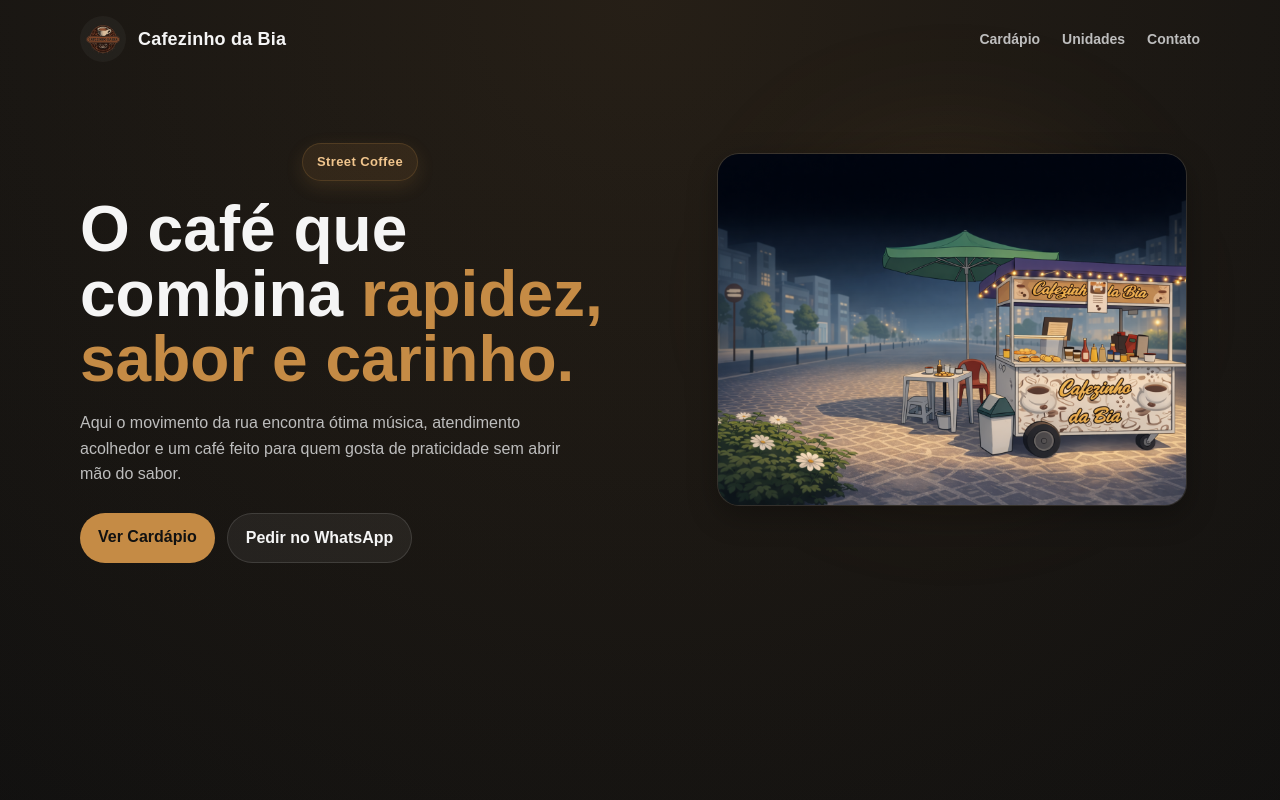
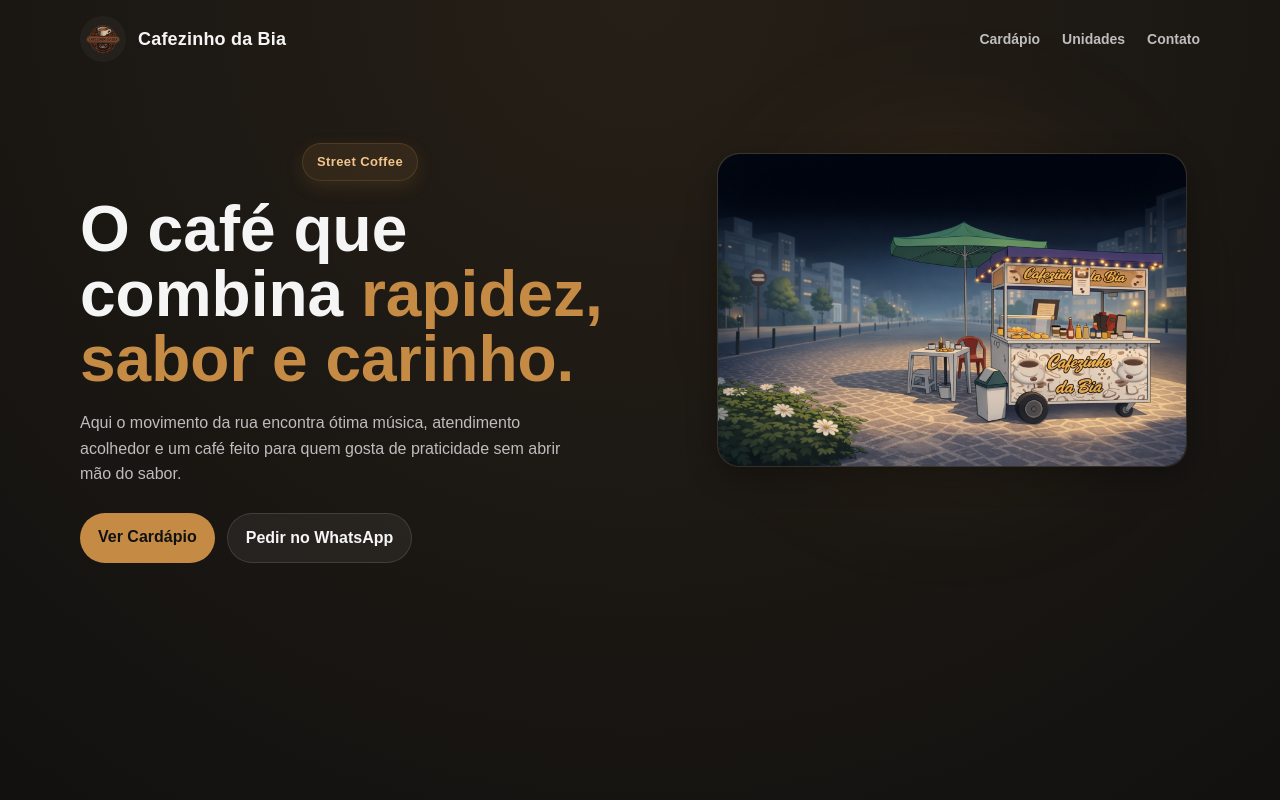
Before and after one commit to djwendelsilva/meu-projeto-cafe, a React (Vite) app: page / in a window 1280 px wide. Shown: the top 800 px of the page. Built offline with nearby package versions, Linux system fonts and the light colour scheme.

Commit message:
solução final imagem mobile

```diff
--- a/src/pages/Home.css
+++ b/src/pages/Home.css
@@ -60,6 +60,7 @@
   justify-content: center;
   align-items: flex-start;
   padding-top: 18px;
+  width: 100%;
 }
 
 .home-glow {
@@ -70,6 +71,7 @@
   background: rgba(197, 139, 69, 0.18);
   border-radius: 50%;
   filter: blur(80px);
+  pointer-events: none;
 }
 
 .home-image-box {
@@ -77,7 +79,6 @@
   z-index: 2;
   width: 100%;
   max-width: 470px;
-  aspect-ratio: 4 / 3;
   border-radius: 22px;
   overflow: hidden;
   background: rgba(255, 255, 255, 0.03);
@@ -90,9 +91,11 @@
 .hero-desktop-img {
   display: block;
   width: 100%;
-  height: 100%;
-  object-fit: cover;
-  object-position: center 58%;
+  height: auto;
+  max-width: 100%;
+  object-fit: contain;
+  object-position: center;
+  border-radius: 22px;
 }
 
 .hero-mobile-img {
@@ -197,15 +200,16 @@
 
   .home-image-box {
     max-width: 360px;
-    width: 100%;
-    aspect-ratio: 4 / 5;
     margin: 0 auto;
     border-radius: 20px;
   }
 
   .hero-desktop-img {
-    object-fit: cover;
-    object-position: center 30%;
+    width: 100%;
+    height: auto;
+    object-fit: contain;
+    object-position: center;
+    border-radius: 20px;
   }
 }
 
@@ -283,7 +287,6 @@
   .home-image-box {
     width: 100%;
     max-width: 100%;
-    aspect-ratio: auto;
     overflow: visible;
     background: transparent;
     border: none;
```
